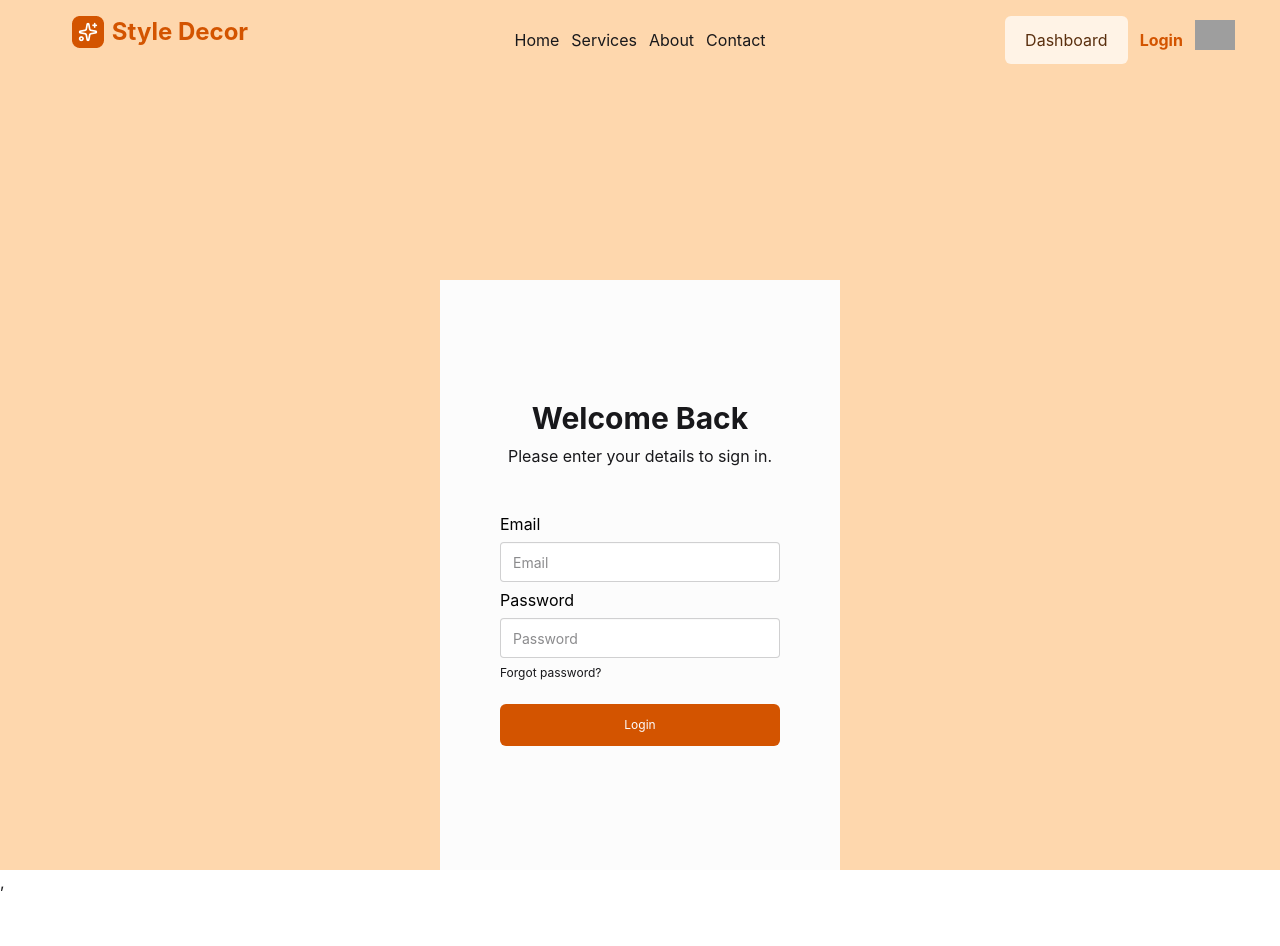
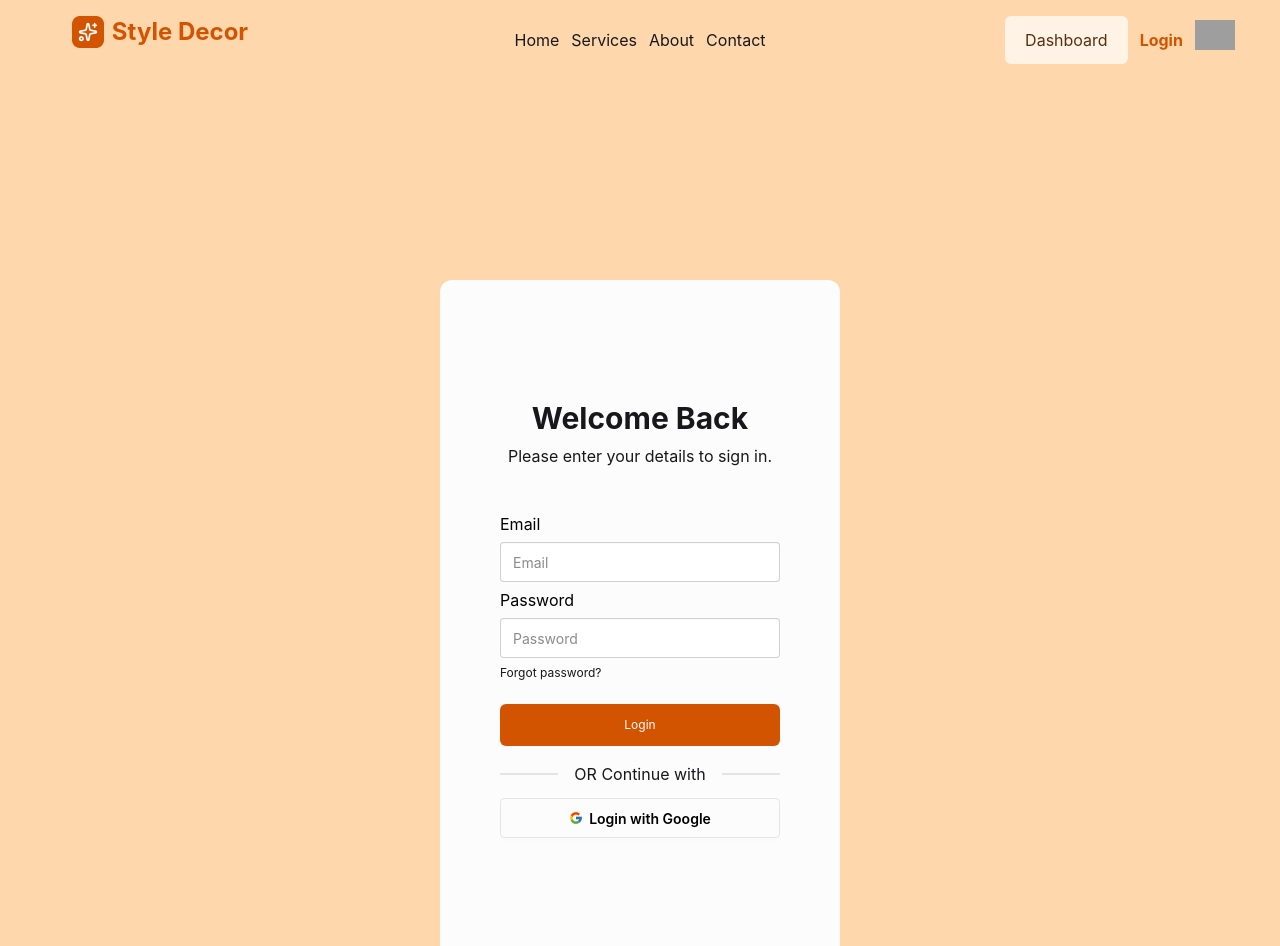
Before and after one commit to thesmahmud77/Client-Smart-Home-Ceremony-Decoration-Booking-System, a React (Vite) app: page /login in a window 1280 px wide. Shown: the top 946 px of the page. Before the commit the page ends 894 px from the top, so only its background shows below. Built offline with nearby package versions, Linux system fonts and the light colour scheme; grey boxes are pictures that could not be loaded.

Commit message:
Service Page Update2

```diff
--- a/src/Pages/Auth/Login.jsx
+++ b/src/Pages/Auth/Login.jsx
@@ -1,12 +1,13 @@
 import React from "react";
 import MainContainer from "../../Container/MainContainer";
 import Navbar from "../../Components/Navbar";
+import { FcGoogle } from "react-icons/fc";
 
 const Login = () => {
   return (
     <div className="bg-secondary min-h-screen min-w-screen">
       <Navbar></Navbar>
-      <div className="flexCenter flex-col bg-white w-100 mx-auto mt-50 py-30">
+      <div className="flexCenter flex-col bg-white w-100 mx-auto mt-50 py-30 rounded-xl">
         <h1 className="heading1">Welcome Back</h1>
         <p className="mt-2">Please enter your details to sign in.</p>
         <div>
@@ -20,6 +21,11 @@ const Login = () => {
             </div>
             <button className="btn-primary mt-4">Login</button>
           </fieldset>
+          <div className="divider">OR Continue with </div>
+          <button class="btn bg-white w-full text-black border-[#e5e5e5]">
+            <FcGoogle />
+            Login with Google
+          </button>
         </div>
       </div>
     </div>
```
